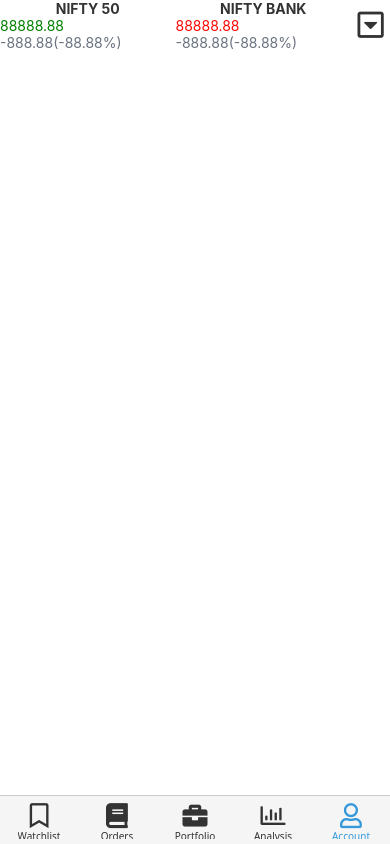
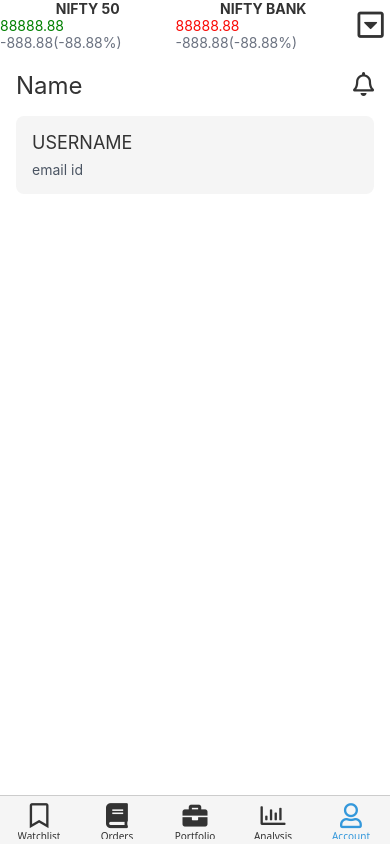
Before and after one commit to ArchitAvd/kite-clone, a React Native app: screen /Account in a window 390 px wide. Built offline with nearby package versions, Linux system fonts and the light colour scheme.

Commit message:
added account screen template

```diff
--- a/src/screens/Account.tsx
+++ b/src/screens/Account.tsx
@@ -1,7 +1,8 @@
 import { useTheme } from '@react-navigation/native';
-import { View, Text } from 'react-native';
+import { View, Text, ScrollView } from 'react-native';
 import { SafeAreaView } from 'react-native-safe-area-context';
 import Header from '~/components/Header';
+import { FontAwesome5 } from '@expo/vector-icons';
 
 export default function Account() {
   const { colors } = useTheme();
@@ -13,6 +14,21 @@
       <View className="flex-row">
         <Header />
       </View>
+      <ScrollView
+        contentContainerStyle={{ paddingBottom: 20 }}
+        showsVerticalScrollIndicator={false}>
+        <View className="mt-5 flex-row justify-between px-4">
+          <Text style={{ color: colors.text, fontSize: 24 }}>Name</Text>
+          <FontAwesome5 name="bell" size={24} color={colors.text} />
+        </View>
+
+        <View className="mx-4 mt-4 rounded-lg p-4" style={{ backgroundColor: colors.card }}>
+          <Text className="mb-2 uppercase" style={{ color: colors.text, fontSize: 18 }}>
+            Username
+          </Text>
+          <Text className="text-gray-600">email id</Text>
+        </View>
+      </ScrollView>
     </SafeAreaView>
   );
 }
```
